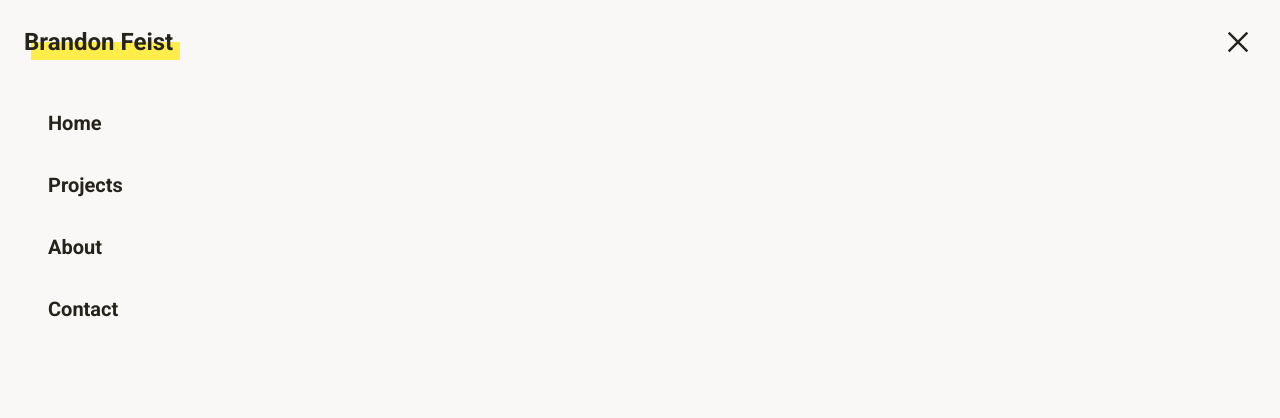
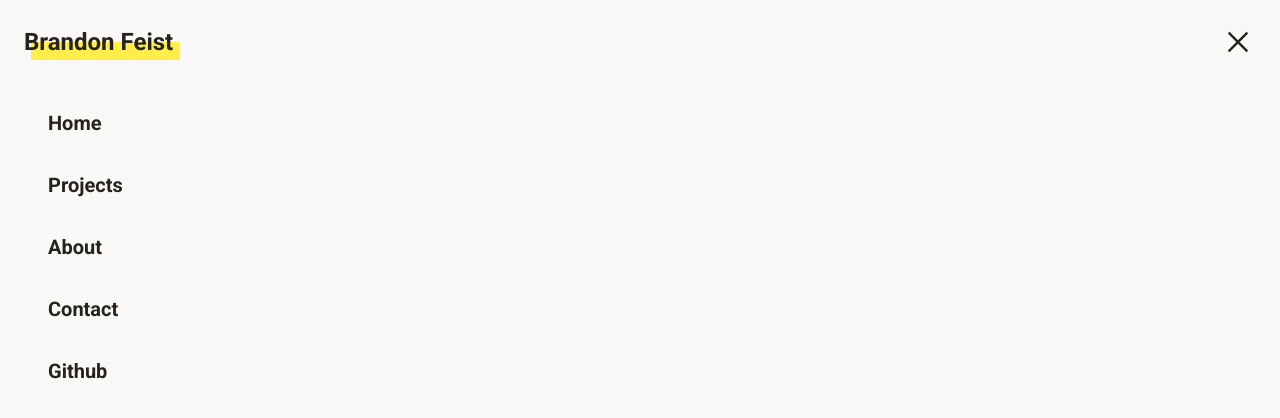
Before and after one commit to heyskylark/portfolio, a Next.js app in the folder portfolio-frontend/: page / in a window 1280 px wide. Both pictures are taken after a click on the button 1238 px from the left and 42 px from the top of the page. Shown: the top 418 px of the page. Built offline with nearby package versions, Linux system fonts and the light colour scheme; no server answers.

Commit message:
Project details styling, fixing text line height, etc

```diff
--- a/portfolio-frontend/components/navBar.tsx
+++ b/portfolio-frontend/components/navBar.tsx
@@ -83,6 +83,9 @@ class NavBar extends React.Component<{}, NavBarState> {
             <Link href="/">
               <a className="mn-link fs-6 fw-heavy block">Contact</a>
             </Link>
+            <Link href="/">
+              <a className="mn-link fs-6 fw-heavy block">Github</a>
+            </Link>
           </div>
         </div>
       </nav>
--- a/portfolio-frontend/styles/components/projects.scss
+++ b/portfolio-frontend/styles/components/projects.scss
@@ -6,10 +6,11 @@
   text-align: center;
 }
 .pd-type {
-  margin-bottom: $size-7;
+  margin-bottom: $size-8;
 }
 .pd-title {
-  margin-bottom: $size-10;
+  line-height: 1;
+  margin-bottom: $size-9;
   text-transform: uppercase;
 }
 .pd-img-container {
@@ -18,7 +19,7 @@
 .pd-writeup-container {
   h2 {
     display: inline-block;
-    font-size: $size-5;
+    font-size: $size-6;
     margin-bottom: $size-0;
     position: relative;
     text-transform: uppercase;
@@ -36,7 +37,10 @@
   }
   p {
     display: block;
+    hyphens: auto;
+    line-height: 2;
     margin-bottom: $size-8;
+    text-align: justify;
   }
   img {
     margin-bottom: $size-8;
@@ -59,6 +63,7 @@
 }
 .ps-title {
   // display: inline-block;
+  line-height: 1.25;
   margin-bottom: $size-0;
   // position: relative;
   text-transform: uppercase;
--- a/portfolio-frontend/styles/components/splash.scss
+++ b/portfolio-frontend/styles/components/splash.scss
@@ -1,16 +1,17 @@
 .splash-container {
   background: linear-gradient(110deg, $grey-8 60%, #ffed4b 60%);
-  height: 400px;
+  min-height: 400px;
   margin-bottom: $size-9;
   padding: 1.5rem 1rem;
 }
 .splash-header {
-  line-height: $size-10;
+  line-height: 1;
   margin-bottom: $size-5;
   text-decoration: underline;
 }
 .splash-text {
   float: right;
+  line-height: 1.75;
   width: 85%;
   p {
     margin-bottom: $size-1;
--- a/portfolio-frontend/styles/styles.scss
+++ b/portfolio-frontend/styles/styles.scss
@@ -32,6 +32,15 @@ body {
   text-rendering: optimizeSpeed;
   width: 100%;
 }
+
+a {
+  text-decoration: none;
+}
+
+p {
+  font-size: $size-4;
+}
+
 /* Make images easier to work with */
 img {
   display: block;
```
